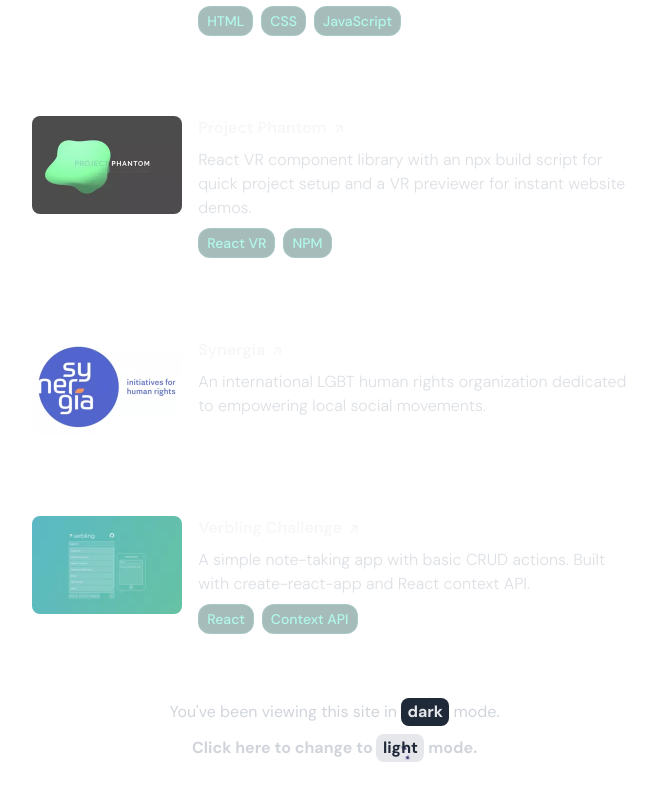
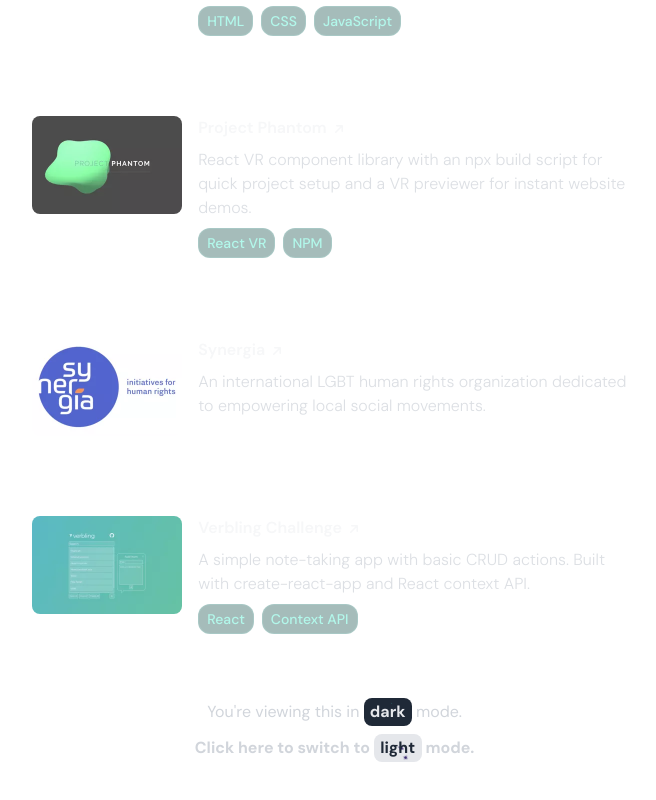
Before and after one commit to forestwelch/forests-world, a Next.js app: page / in a window 1280 px wide. Shown: the part 2926-3726 px from the top of the page, without its empty margins (595-1251 px from the left). Built offline with nearby package versions, Linux system fonts and the light colour scheme.

Commit message:
Theme mode copy

```diff
--- a/components/Footer.tsx
+++ b/components/Footer.tsx
@@ -8,7 +8,7 @@ const Footer = () => {
   return (
     <footer className="text-center flex flex-col gap-y-2 pb-12">
       <p>
-        You&apos;ve been viewing this site in{" "}
+        You&apos;re viewing this in{" "}
         <span className="p-[2px] rounded-lg font-bold bg-gray-200 text-gray-800 dark:bg-gray-800 dark:text-gray-200 transition duration-150 ease-in-out inline-block w-12 text-center">
           <Sparkles
             color={
@@ -24,7 +24,7 @@ const Footer = () => {
         className="font-bold hover:text-teal-700 dark:hover:text-violet-300 transition-color duration-150 ease-in-out"
         onClick={toggleTheme}
       >
-        Click here to change to{" "}
+        Click here to switch to{" "}
         <span className="p-[2px] rounded-lg font-bold bg-gray-800 text-gray-200 dark:bg-gray-200 dark:text-gray-800 transition duration-150 ease-in-out inline-block w-12 text-center">
           <Sparkles
             color={
```
